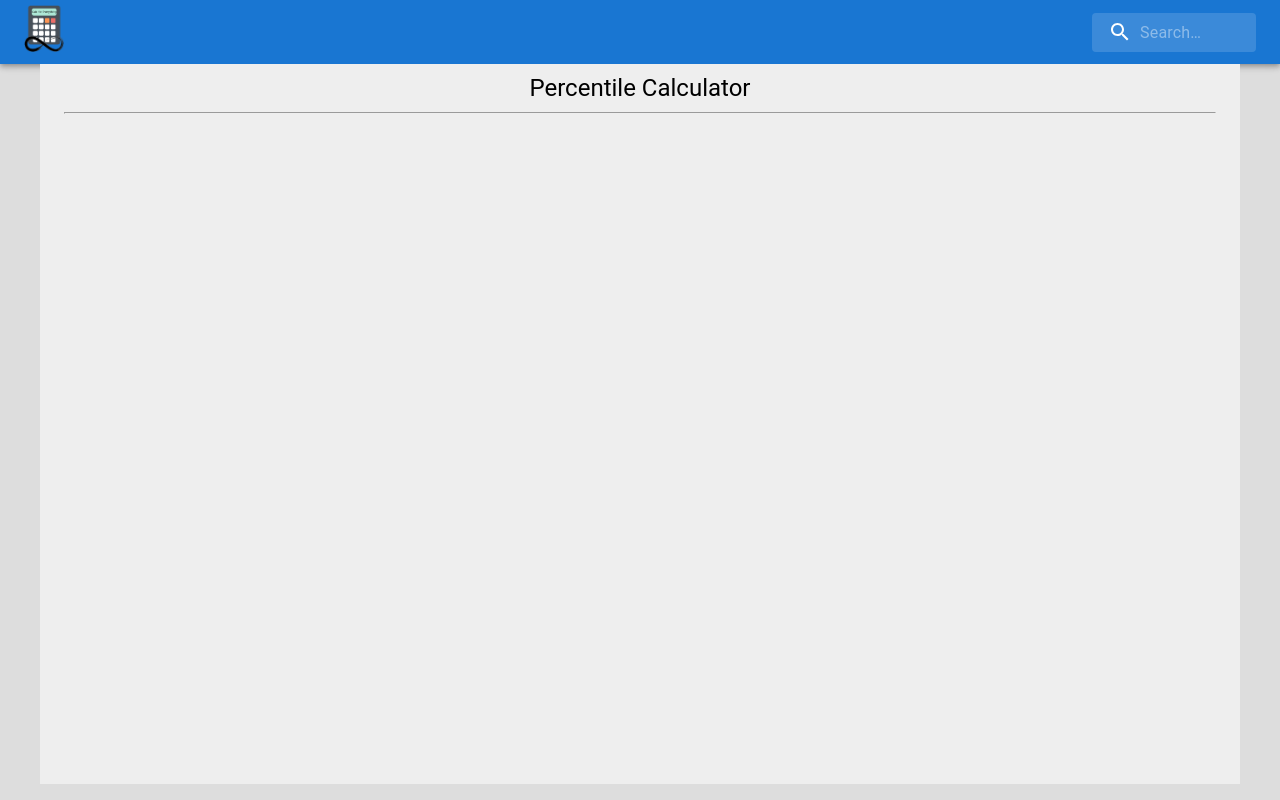
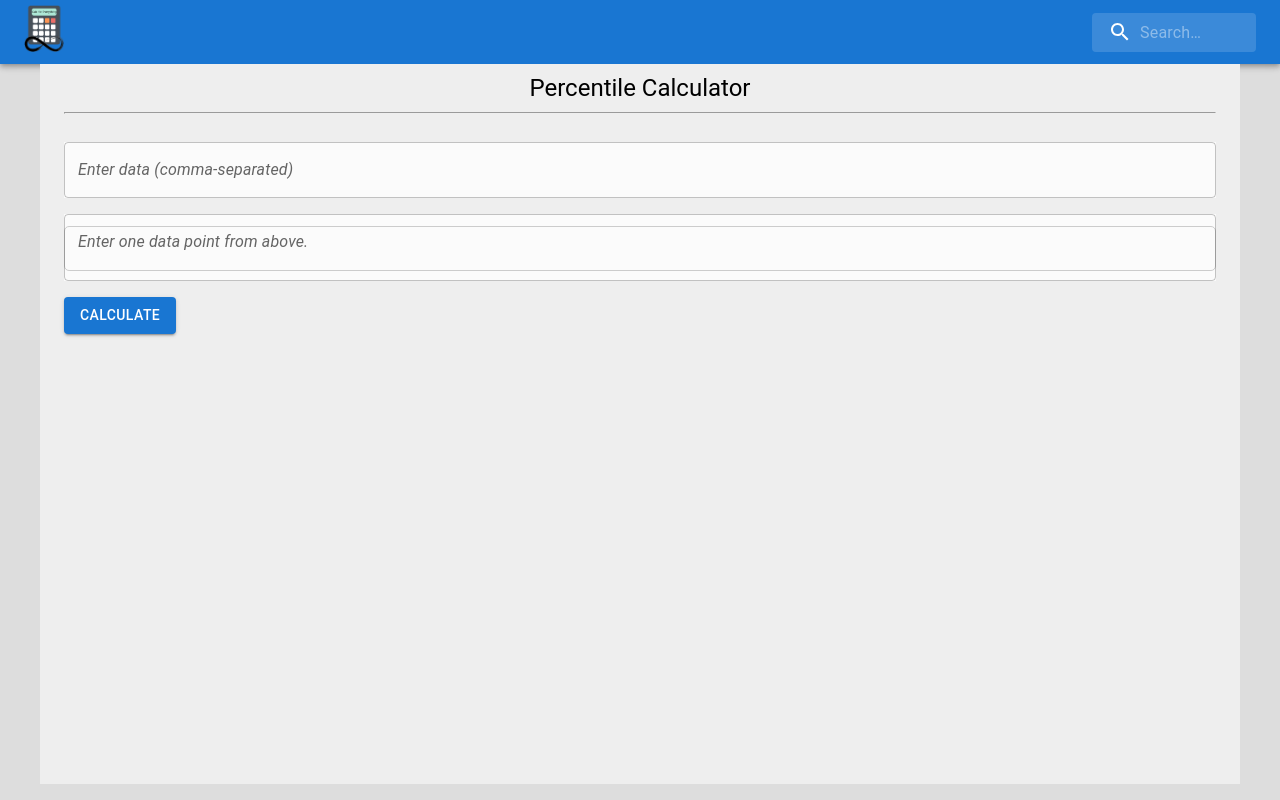
Before and after one commit to SarthakKeshari/calc_for_everything, a React (Create React App) app in the folder calculators/: page /percentilecalc in a window 1280 px wide. Built offline with nearby package versions, Linux system fonts and the light colour scheme.

Commit message:
percentile calculator

```diff
--- a/calculators/src/mathematical/percentileCalc/MainPercentileCalc.js
+++ b/calculators/src/mathematical/percentileCalc/MainPercentileCalc.js
@@ -1,14 +1,105 @@
-import React from 'react';
-import { Container, Typography } from '@mui/material';
+import React, { useState } from "react";
+import {
+  Box,
+  Button,
+  Container,
+  Paper,
+  TextField,
+  Typography,
+} from "@mui/material";
 
-function MainPercentileCalc(){
-    return(
-        <Container maxWidth="lg" sx={{ bgcolor: '#eeeeee', minHeight: '90vh', paddingY:"10" }}>
-            <Typography pt={1} variant='h5' sx = {{textAlign: "center"}}>Percentile Calculator</Typography>
-            <hr/>
-            <br/>
-        </Container>
-    )
+function MainPercentileCalc() {
+  const [data, setData] = useState("");
+  const [number, setnumber] = useState("");
+  const [result, setresult] = useState(null);
+
+  const handleCalculate = () => {
+    if (number === "" || data === "") {
+      return alert(
+        "Please make sure to add your data and provide a data point to calculate percentile."
+      );
+    }
+
+    let modifyData = data;
+    while (modifyData[modifyData.length - 1] === ",") {
+      modifyData = modifyData.slice(0, -1);
+    }
+    const dataArray = modifyData
+      .split(",")
+      .map((item) => parseFloat(item.trim()))
+      .sort(function (a, b) {
+        return a - b;
+      });
+
+    const numIndex = dataArray.indexOf(parseFloat(number));
+    if (numIndex == -1)
+      return alert("The data point must lie in the data provided above.");
+
+    setresult(calculateP(numIndex, dataArray.length) * 100);
+  };
+
+  const calculateP = (pos, total) => {
+    // pos - index of the data point
+    // total - total number of data points => len of the dataArray
+    return (pos + 1) * (1 / total);
+  };
+
+  return (
+    <Container
+      maxWidth="lg"
+      sx={{ bgcolor: "#eeeeee", minHeight: "90vh", paddingY: "10" }}
+    >
+      <Typography pt={1} variant="h5" sx={{ textAlign: "center" }}>
+        Percentile Calculator
+      </Typography>
+      <hr />
+      <br />
+      <TextField
+        label="Enter data (comma-separated)"
+        variant="outlined"
+        fullWidth
+        value={data}
+        onChange={(e) => setData(e.target.value)}
+        sx={{ backgroundColor: "rgba(255, 255, 255, 0.8)" }}
+        style={{ marginBottom: "1rem" }}
+      />
+      {/* input for the number to find percentile for  */}
+      <TextField
+        type="Number"
+        label="Enter one data point from above."
+        variant="outlined"
+        value={number}
+        onChange={(e) => setnumber(e.target.value)}
+        fullWidth
+        sx={{ backgroundColor: "rgba(255, 255, 255, 0.8)" }}
+      />
+
+      {/* button to proceed for calculation */}
+      <Button
+        variant="contained"
+        color="primary"
+        sx={{ marginTop: "1rem" }}
+        onClick={handleCalculate}
+      >
+        Calculate
+      </Button>
+
+      {/* results */}
+      {result !== null && (
+        <Box mt={3}>
+          <Paper
+            elevation={3}
+            sx={{ maxHeight: "380px", overflowY: "auto", padding: "16px" }}
+          >
+            <div>
+              <Typography variant="h6">Calculated Percentile :</Typography>
+              <Typography variant="body1">{result} %</Typography>
+            </div>
+          </Paper>
+        </Box>
+      )}
+    </Container>
+  );
 }
 
 export default MainPercentileCalc;
```
